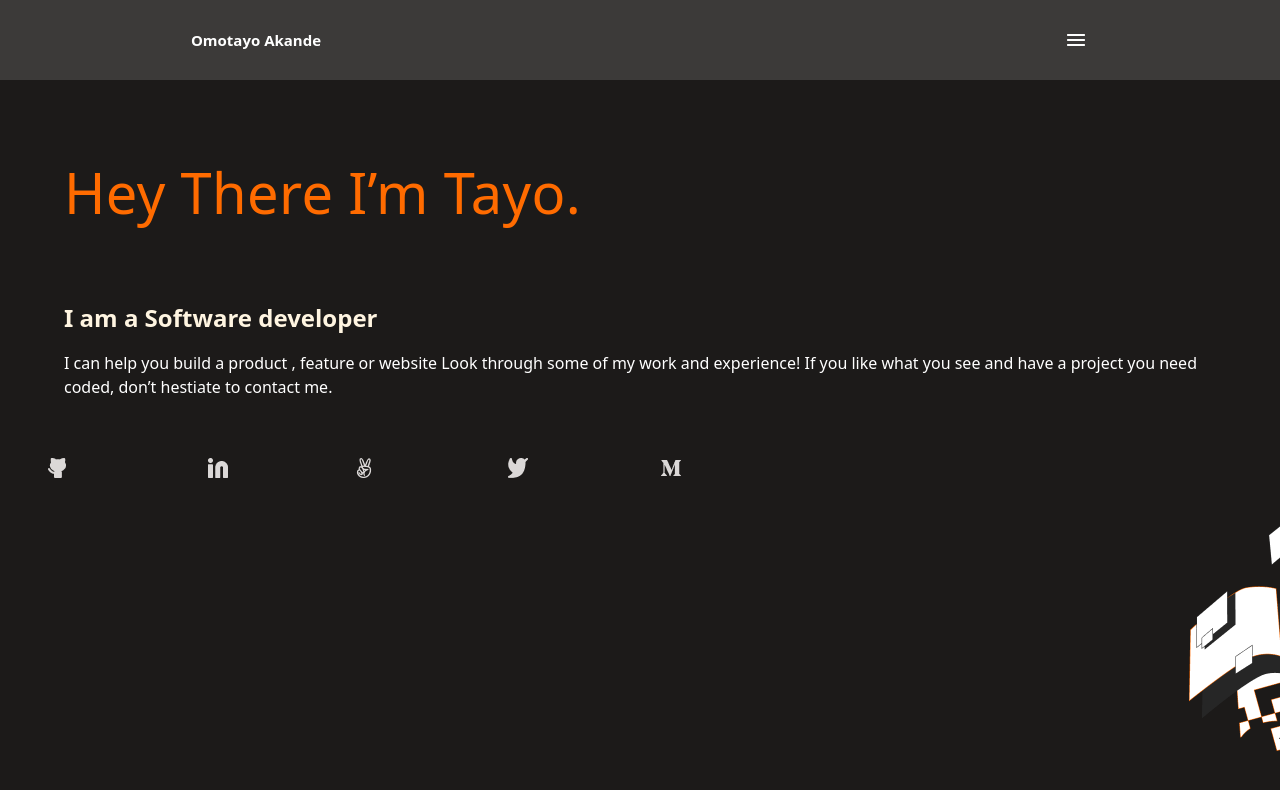
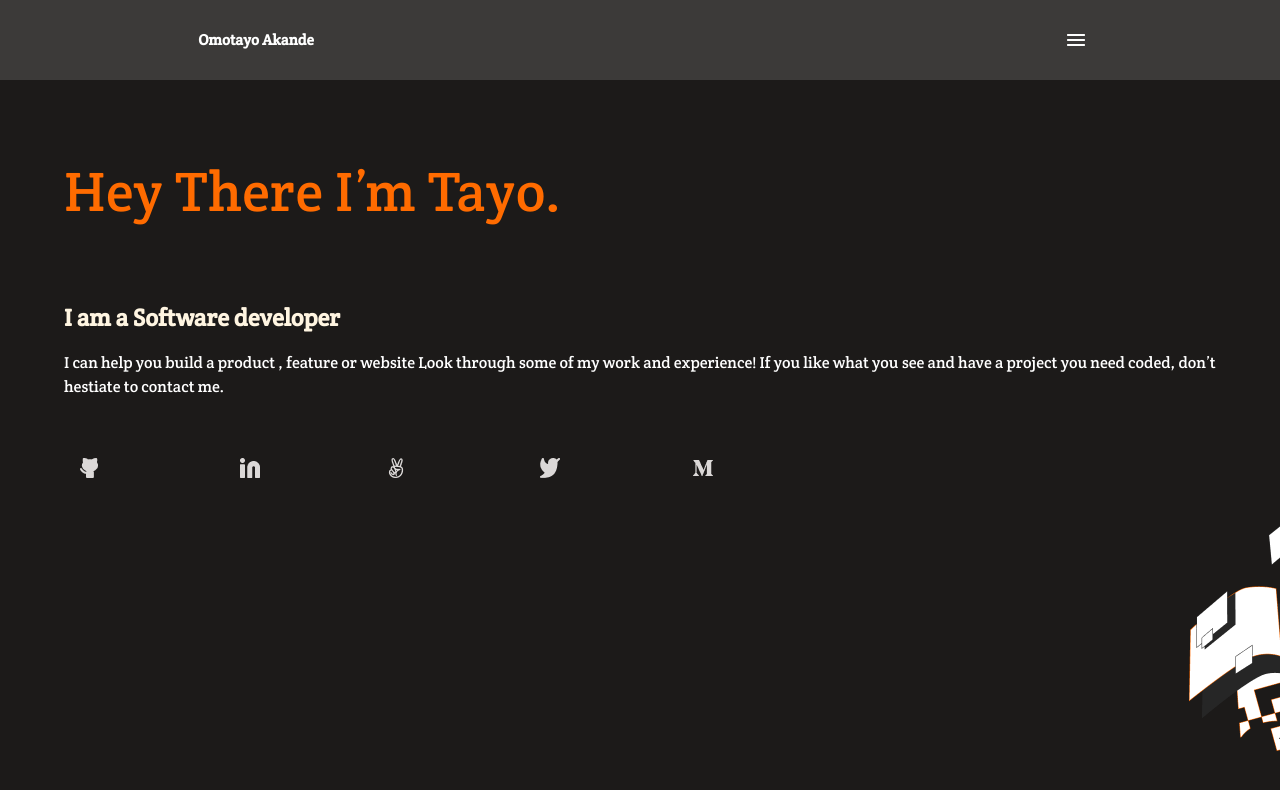
Before and after one commit to Newtayo/Portfolio-Setup, a plain HTML site: page index.html in a window 1280 px wide. Drawn offline with Linux system fonts and the light colour scheme.

Commit message:
Add style crete round

```diff
--- a/index.html
+++ b/index.html
@@ -6,6 +6,7 @@
     <meta name="viewport" content="width=device-width, initial-scale=1.0">
     <title>Portfolio</title>
     <link rel="stylesheet"  href="style.css">
+    <link rel="preconnect" href="https://fonts.googleapis.com"><link rel="preconnect" href="https://fonts.gstatic.com" crossorigin><link href="https://fonts.googleapis.com/css2?family=Crete+Round&display=swap" rel="stylesheet">
 </head>
 <body>
     <div class ="porfolio_container">
--- a/style.css
+++ b/style.css
@@ -7,7 +7,7 @@
 
   body {
     background: #1c1a19;
-    font-family: system-ui, -apple-system, BlinkMacSystemFont, 'Segoe UI', Roboto, Oxygen, Ubuntu, Cantarell, 'Open Sans', 'Helvetica Neue', sans-serif;
+    font-family: 'Crete Round', serif;
   }
 
   header {
@@ -71,14 +71,14 @@
 
   .primary {
     height: 124px;
-    margin: auto;
+    margin-left: 5%;
     font-style: normal;
     font-weight: 450;
     font-size: 56px;
     line-height: 64px;
     letter-spacing: 0.37px;
     color: #ff6b00;
-    width: 90vw;
+    width: 80vw;
   }
 
   .role {
@@ -146,7 +146,7 @@
     height: 100%;
     display: flex;
     justify-content: center;
-    margin-left: 3.5%;
+    margin-left: 6%;
     margin-top: -5%;
   }
 
```
